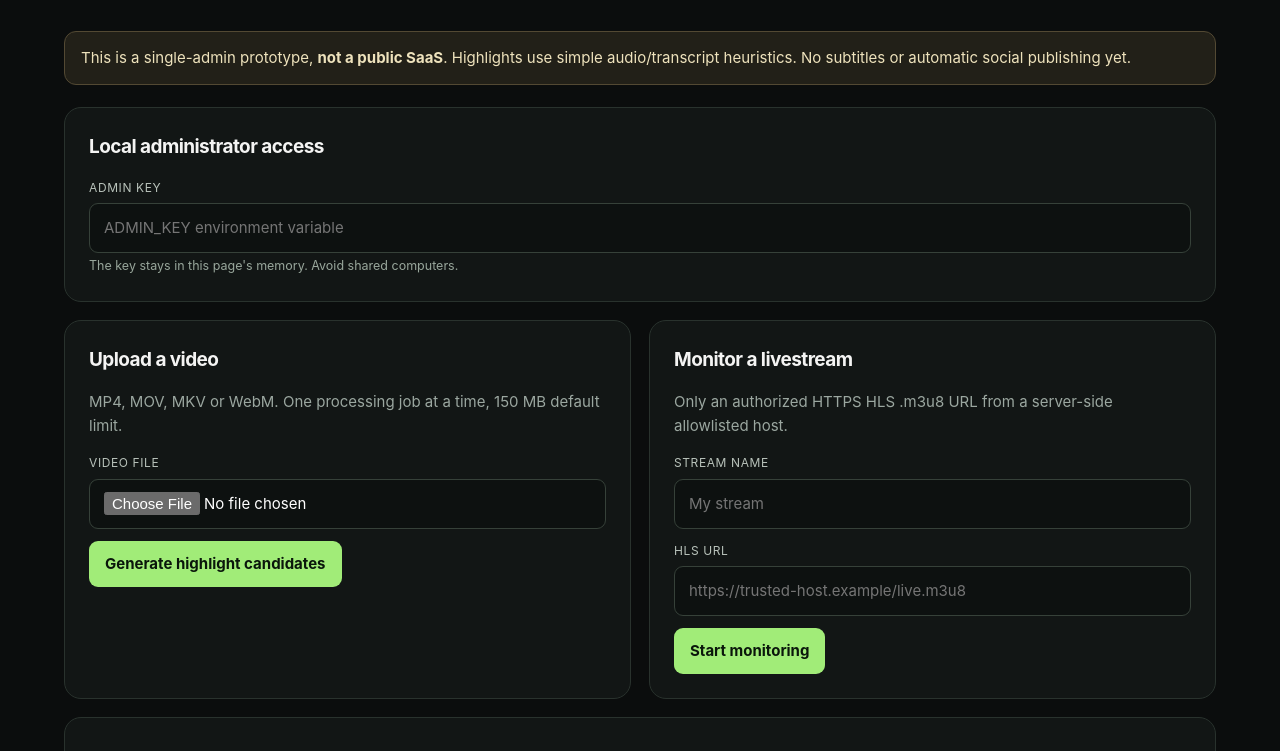
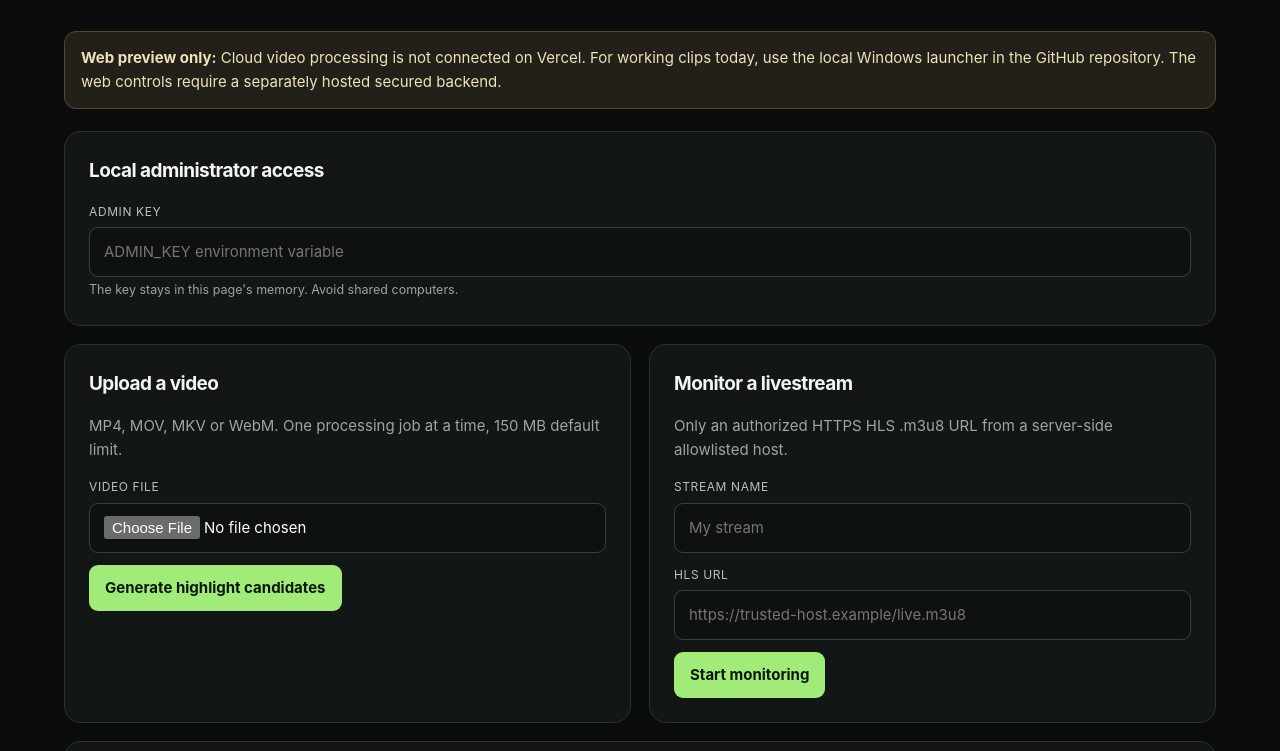
Before and after one commit to Aamilsamsung/StreamPulse, a plain HTML site: page frontend/index.html in a window 1280 px wide. Shown: the part 349-1100 px from the top of the page. Drawn offline with Linux system fonts and the light colour scheme.

Commit message:
Clearly label Vercel frontend as preview and disable nonfunctional cloud uploads

```diff
--- a/frontend/index.html
+++ b/frontend/index.html
@@ -27,9 +27,9 @@
 <header><div><span class="mark">SP.</span><strong>StreamPulse</strong> <small>AI highlight studio</small></div><span class="pill">LOCAL PROTOTYPE</span></header>
 <h1>Great moments.<br>Ready to clip.</h1>
 <p class="sub">Upload a video or monitor an authorized HLS livestream. Review the generated vertical highlight candidates before sharing them.</p>
-<div class="notice">This is a single-admin prototype, <strong>not a public SaaS</strong>. Highlights use simple audio/transcript heuristics. No subtitles or automatic social publishing yet.</div>
-<section><h2>Local administrator access</h2><label for="key">Admin key</label><input id="key" type="password" autocomplete="off" placeholder="ADMIN_KEY environment variable"><small>The key stays in this page's memory. Avoid shared computers.</small></section>
-<div class="grid">
+<div class="notice"><strong>Web preview only:</strong> Cloud video processing is not connected on Vercel. For working clips today, use the local Windows launcher in the GitHub repository. The web controls require a separately hosted secured backend.</div>
+<section id="localAccess"><h2>Local administrator access</h2><label for="key">Admin key</label><input id="key" type="password" autocomplete="off" placeholder="ADMIN_KEY environment variable"><small>The key stays in this page's memory. Avoid shared computers.</small></section>
+<p id="hostNotice" class="notice" hidden>Cloud processing is not enabled on this deployment. <a href="https://github.com/Aamilsamsung/StreamPulse" style="color:#a1ec78">Get the working local clipper on GitHub</a>. Upload and livestream buttons are disabled here to avoid implying your video was processed.</p><div class="grid">
 <section><h2>Upload a video</h2><p class="muted">MP4, MOV, MKV or WebM. One processing job at a time, 150 MB default limit.</p>
 <label for="file">Video file</label><input id="file" type="file" accept=".mp4,.mov,.mkv,.webm,video/*"><button id="upload">Generate highlight candidates</button></section>
 <section><h2>Monitor a livestream</h2><p class="muted">Only an authorized HTTPS HLS .m3u8 URL from a server-side allowlisted host.</p>
@@ -42,6 +42,7 @@
 </main>
 <script>
 const $=id=>document.getElementById(id);
+if(location.hostname.endsWith('.vercel.app')){ $('hostNotice').hidden=false; $('localAccess').hidden=true; ['upload','watch','refresh'].forEach(id=>$(id).disabled=true); }
 const base='/api';
 function headers(){return {'X-Admin-Key':$('key').value}}
 function elt(tag,txt){const n=document.createElement(tag);if(txt!==undefined)n.textContent=String(txt);return n}
```
